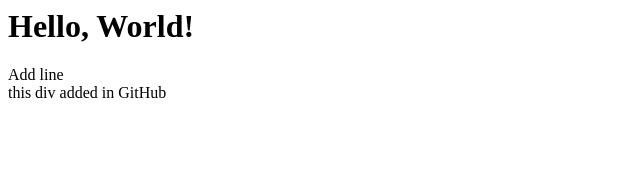
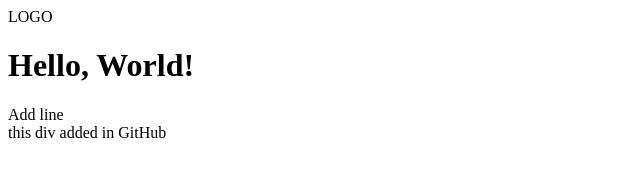
Before and after one commit to SergST7/FE-test, a plain HTML site: page index.html in a window 1280 px wide. Shown: the whole page, without its empty margins (0-640 px from the left). Drawn offline with Linux system fonts and the light colour scheme.

Commit message:
add header

```diff
--- a/index.html
+++ b/index.html
@@ -2,6 +2,7 @@
   <head>
   </head>
   <body>
+  <div class="header">LOGO</div>
     <h1>Hello, World!</h1>
 	Add line
 	<div>this div added in GitHub</div>
```
